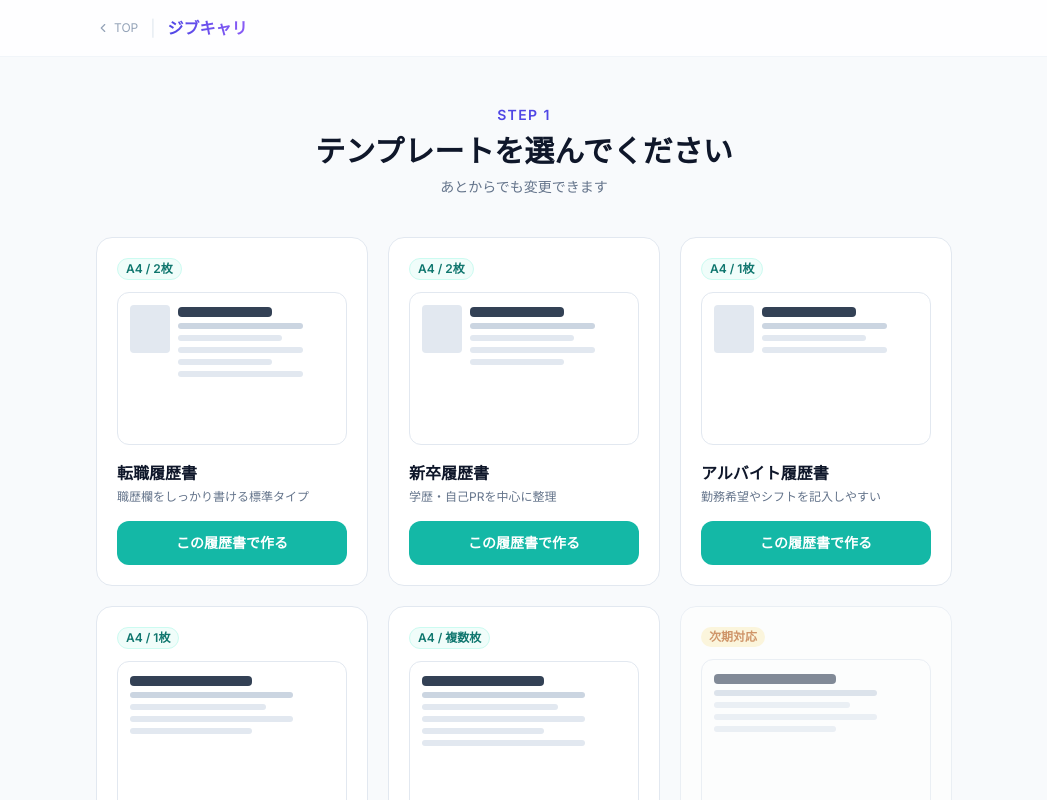
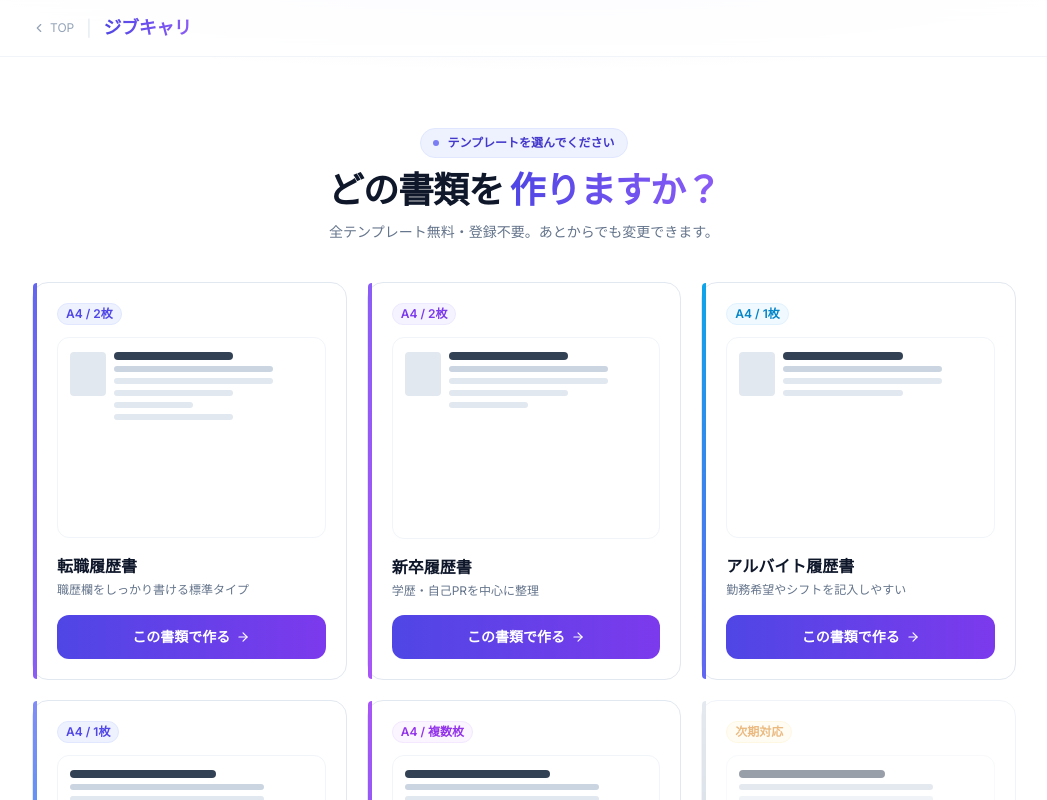
Before and after one commit to yusukeyamanaka198510-max/jibucari, a Next.js app: page /resume/new in a window 1280 px wide. Shown: the top 800 px of the page, without its empty margins (116-1163 px from the left). Built offline with nearby package versions, Linux system fonts and the light colour scheme; what @react-pdf/renderer would draw is missing.

Commit message:
design: align template select with TOP page indigo/violet style

```diff
--- a/src/components/templates/TemplateSelect.tsx
+++ b/src/components/templates/TemplateSelect.tsx
@@ -1,22 +1,24 @@
 "use client";
 
 import Link from "next/link";
-import { ChevronLeft } from "lucide-react";
+import { ChevronLeft, ArrowRight } from "lucide-react";
 import { cn } from "@/lib/utils";
 
 /* ── ドキュメントモック ─────────────────────────────────────── */
-function DocMock({ lines = 5, hasPhoto = false }: { lines?: number; hasPhoto?: boolean }) {
+function DocMock({ hasPhoto = false, lines = 5 }: { hasPhoto?: boolean; lines?: number }) {
   return (
-    <div className="w-full aspect-[3/2] bg-white rounded-lg border border-slate-200 p-3 flex gap-2 overflow-hidden">
+    <div className="w-full aspect-[4/3] bg-white rounded-xl border border-slate-100 p-3 flex gap-2 overflow-hidden">
       {hasPhoto && (
-        <div className="w-10 h-12 rounded bg-slate-200 shrink-0 self-start" />
+        <div className="w-9 h-11 rounded bg-slate-200 shrink-0 self-start mt-0.5" />
       )}
       <div className="flex-1 space-y-1.5 pt-0.5">
-        <div className="h-2.5 w-3/5 rounded bg-slate-700" />
-        <div className="h-1.5 w-4/5 rounded bg-slate-300" />
-        <div className="h-1.5 w-2/3 rounded bg-slate-200" />
-        {Array.from({ length: Math.max(0, lines - 3) }).map((_, i) => (
-          <div key={i} className={cn("h-1.5 rounded bg-slate-200", i % 2 === 0 ? "w-4/5" : "w-3/5")} />
+        <div className="h-2 w-3/5 rounded-full bg-slate-700" />
+        <div className="h-1.5 w-4/5 rounded-full bg-slate-300" />
+        {Array.from({ length: lines - 2 }).map((_, i) => (
+          <div
+            key={i}
+            className={cn("h-1.5 rounded-full bg-slate-200", i % 3 === 2 ? "w-2/5" : i % 2 === 0 ? "w-4/5" : "w-3/5")}
+          />
         ))}
       </div>
     </div>
@@ -24,79 +26,83 @@ function DocMock({ lines = 5, hasPhoto = false }: { lines?: number; hasPhoto?: b
 }
 
 /* ── テンプレート定義 ──────────────────────────────────────── */
-type TemplateItem =
-  | { type: "link"; format: string; href: string; label: string; sub: string; size: string; badge?: string; badgeColor?: string; hasPhoto?: boolean; lines?: number }
-  | { type: "disabled"; label: string; sub: string; size: string; badge: string; badgeColor: string; lines?: number };
-
-const TEMPLATES: TemplateItem[] = [
+const TEMPLATES = [
   {
-    type: "link",
-    format: "career_change",
+    type: "link" as const,
     href: "/resume/new?format=career_change",
     label: "転職履歴書",
     sub: "職歴欄をしっかり書ける標準タイプ",
     size: "A4 / 2枚",
     hasPhoto: true,
     lines: 6,
+    accent: "from-indigo-500 to-violet-500",
+    badgeBg: "bg-indigo-50 text-indigo-600 border-indigo-100",
   },
   {
-    type: "link",
-    format: "new_graduate",
+    type: "link" as const,
     href: "/resume/new?format=new_graduate",
     label: "新卒履歴書",
     sub: "学歴・自己PRを中心に整理",
     size: "A4 / 2枚",
     hasPhoto: true,
     lines: 5,
+    accent: "from-violet-500 to-purple-500",
+    badgeBg: "bg-violet-50 text-violet-600 border-violet-100",
   },
   {
-    type: "link",
-    format: "part_time",
+    type: "link" as const,
     href: "/resume/new?format=part_time",
     label: "アルバイト履歴書",
     sub: "勤務希望やシフトを記入しやすい",
     size: "A4 / 1枚",
     hasPhoto: true,
     lines: 4,
+    accent: "from-sky-500 to-indigo-500",
+    badgeBg: "bg-sky-50 text-sky-600 border-sky-100",
   },
   {
-    type: "link",
-    format: "no_photo",
+    type: "link" as const,
     href: "/resume/new?format=no_photo",
     label: "写真なし履歴書",
     sub: "WEB応募向けの写真なしタイプ",
     size: "A4 / 1枚",
     hasPhoto: false,
     lines: 5,
+    accent: "from-indigo-400 to-sky-500",
+    badgeBg: "bg-indigo-50 text-indigo-600 border-indigo-100",
   },
   {
-    type: "link",
-    format: "cv",
+    type: "link" as const,
     href: "/cv/new",
     label: "職務経歴書",
     sub: "職務要約・経歴・スキルを整理",
     size: "A4 / 複数枚",
     hasPhoto: false,
     lines: 6,
+    accent: "from-purple-500 to-indigo-500",
+    badgeBg: "bg-purple-50 text-purple-600 border-purple-100",
   },
   {
-    type: "disabled",
+    type: "disabled" as const,
     label: "両方まとめて作る",
     sub: "履歴書と職務経歴書をまとめて作成",
     size: "",
+    hasPhoto: false,
+    lines: 5,
+    accent: "from-slate-300 to-slate-400",
+    badgeBg: "bg-amber-50 text-amber-600 border-amber-100",
     badge: "次期対応",
-    badgeColor: "bg-amber-100 text-amber-700",
-    lines: 5,
   },
 ];
 
 /* ── コンポーネント ────────────────────────────────────────── */
 export function TemplateSelect() {
   return (
-    <div className="min-h-screen bg-slate-50">
-      {/* ヘッダー */}
-      <header className="sticky top-0 z-40 bg-white/80 backdrop-blur border-b border-slate-100">
-        <div className="max-w-4xl mx-auto px-5 h-14 flex items-center gap-3">
+    <div className="min-h-screen bg-white text-slate-900">
+      {/* ── Nav ── */}
+      <nav className="fixed top-0 inset-x-0 z-50 bg-white/80 backdrop-blur border-b border-slate-100">
+        <div className="max-w-5xl mx-auto px-5 h-14 flex items-center justify-between">
+          <div className="flex items-center gap-3">
             <Link
               href="/"
               className="flex items-center gap-1 text-xs text-slate-400 hover:text-indigo-600 transition-colors"
@@ -105,79 +111,115 @@ export function TemplateSelect() {
               TOP
             </Link>
             <span className="text-slate-200 select-none">|</span>
-          <span className="font-black text-base bg-gradient-to-r from-indigo-600 to-violet-500 bg-clip-text text-transparent">
+            <span className="font-black text-lg tracking-tight bg-gradient-to-r from-indigo-600 to-violet-500 bg-clip-text text-transparent">
               ジブキャリ
             </span>
           </div>
-      </header>
+        </div>
+      </nav>
 
-      {/* コンテンツ */}
-      <main className="max-w-4xl mx-auto px-5 py-12">
-        <div className="text-center mb-10 space-y-2">
-          <p className="text-indigo-600 font-semibold text-sm tracking-widest uppercase">Step 1</p>
-          <h1 className="text-3xl font-black text-slate-900">テンプレートを選んでください</h1>
-          <p className="text-slate-500 text-sm">あとからでも変更できます</p>
+      {/* ── Hero ── */}
+      <section
+        className="pt-32 pb-10 px-5 text-center"
+        style={{
+          background:
+            "radial-gradient(ellipse 80% 50% at 50% -10%, rgba(99,102,241,0.10) 0%, transparent 70%)",
+        }}
+      >
+        <div className="max-w-2xl mx-auto space-y-3">
+          <div className="inline-flex items-center gap-2 bg-indigo-50 border border-indigo-100 text-indigo-700 text-xs font-semibold px-3 py-1.5 rounded-full">
+            <span className="w-1.5 h-1.5 rounded-full bg-indigo-500 animate-pulse" />
+            テンプレートを選んでください
           </div>
+          <h1 className="text-3xl sm:text-4xl font-black tracking-tight">
+            どの書類を{" "}
+            <span className="bg-gradient-to-r from-indigo-600 to-violet-500 bg-clip-text text-transparent">
+              作りますか？
+            </span>
+          </h1>
+          <p className="text-slate-500 text-sm">全テンプレート無料・登録不要。あとからでも変更できます。</p>
+        </div>
+      </section>
 
+      {/* ── テンプレートグリッド ── */}
+      <section className="max-w-5xl mx-auto px-5 pb-16">
         <div className="grid grid-cols-1 sm:grid-cols-2 lg:grid-cols-3 gap-5">
           {TEMPLATES.map((t) => {
-            if (t.type === "disabled") {
-              return (
-                <div
-                  key={t.label}
-                  className="relative flex flex-col bg-white rounded-2xl border border-slate-200 p-5 opacity-60 cursor-not-allowed"
-                >
-                  <div className="flex items-center gap-2 mb-3">
-                    <span className={cn("text-xs font-semibold px-2 py-0.5 rounded-full", t.badgeColor)}>
-                      {t.badge}
-                    </span>
-                  </div>
-                  <DocMock lines={t.lines} hasPhoto={false} />
-                  <div className="mt-4 space-y-1">
-                    <p className="font-bold text-slate-900">{t.label}</p>
-                    <p className="text-xs text-slate-500">{t.sub}</p>
-                  </div>
-                  <div className="mt-4 w-full py-3 rounded-xl bg-slate-100 text-slate-400 text-sm font-semibold text-center">
-                    準備中
-                  </div>
-                </div>
-              );
-            }
+            const isDisabled = t.type === "disabled";
 
-            return (
-              <div key={t.format} className="relative flex flex-col bg-white rounded-2xl border border-slate-200 p-5 hover:border-teal-300 hover:shadow-lg transition-all duration-200 group">
-                <div className="flex items-center gap-2 mb-3">
+            const cardInner = (
+              <>
+                {/* アクセントライン */}
+                <div className={cn("absolute inset-y-0 left-0 w-1 rounded-l-2xl bg-gradient-to-b", t.accent)} />
+
+                {/* バッジ */}
+                <div className="flex items-center gap-2 mb-3 pl-1">
                   {t.size && (
-                    <span className="text-xs font-semibold px-2 py-0.5 rounded-full bg-teal-50 text-teal-700 border border-teal-100">
+                    <span className={cn("text-xs font-semibold px-2 py-0.5 rounded-full border", t.badgeBg)}>
                       {t.size}
                     </span>
                   )}
-                  {t.badge && (
-                    <span className={cn("text-xs font-semibold px-2 py-0.5 rounded-full", t.badgeColor)}>
+                  {t.type === "disabled" && (
+                    <span className={cn("text-xs font-semibold px-2 py-0.5 rounded-full border", t.badgeBg)}>
                       {t.badge}
                     </span>
                   )}
                 </div>
-                <DocMock lines={t.lines} hasPhoto={t.hasPhoto} />
-                <div className="mt-4 space-y-1 flex-1">
-                  <p className="font-bold text-slate-900">{t.label}</p>
+
+                {/* モック */}
+                <div className="pl-1">
+                  <DocMock hasPhoto={t.hasPhoto} lines={t.lines} />
+                </div>
+
+                {/* テキスト */}
+                <div className="mt-4 pl-1 space-y-1 flex-1">
+                  <p className={cn("font-bold text-base", isDisabled ? "text-slate-400" : "text-slate-900")}>
+                    {t.label}
+                  </p>
                   <p className="text-xs text-slate-500">{t.sub}</p>
                 </div>
+
+                {/* CTA */}
+                <div className="mt-4 pl-1">
+                  {isDisabled ? (
+                    <div className="w-full py-3 rounded-xl bg-slate-100 text-slate-400 text-sm font-semibold text-center">
+                      準備中
+                    </div>
+                  ) : (
+                    <div className="w-full py-3 rounded-xl bg-gradient-to-r from-indigo-600 to-violet-600 text-white text-sm font-bold text-center flex items-center justify-center gap-1.5 group-hover:shadow-lg group-hover:shadow-indigo-200 transition-shadow">
+                      この書類で作る
+                      <ArrowRight className="h-3.5 w-3.5" />
+                    </div>
+                  )}
+                </div>
+              </>
+            );
+
+            return isDisabled ? (
+              <div
+                key={t.label}
+                className="relative flex flex-col bg-white rounded-2xl border border-slate-200 p-5 opacity-50"
+              >
+                {cardInner}
+              </div>
+            ) : (
               <Link
-                  href={t.href}
-                  className="mt-4 block w-full py-3 rounded-xl bg-teal-500 hover:bg-teal-600 text-white text-sm font-bold text-center transition-colors"
+                key={(t as { href: string }).href}
+                href={(t as { href: string }).href}
+                className="group relative flex flex-col bg-white rounded-2xl border border-slate-200 p-5 hover:border-indigo-200 hover:shadow-xl hover:shadow-indigo-100/50 hover:-translate-y-1 transition-all duration-200"
               >
-                  この履歴書で作る
+                {cardInner}
               </Link>
-              </div>
             );
           })}
         </div>
+      </section>
 
-        <p className="text-center text-xs text-slate-400 mt-8">
-          全テンプレート無料・登録不要でご利用いただけます
-        </p>
-      </main>
+      {/* ── Footer ── */}
+      <footer className="border-t border-slate-100 py-8 px-5 text-center text-xs text-slate-400">
+        <p className="font-semibold text-slate-700 mb-1">ジブキャリ</p>
+        <p>© 2025 ジブキャリ. All rights reserved.</p>
+      </footer>
     </div>
   );
 }
```
Lines whose indentation alone changed are shown as unchanged.
